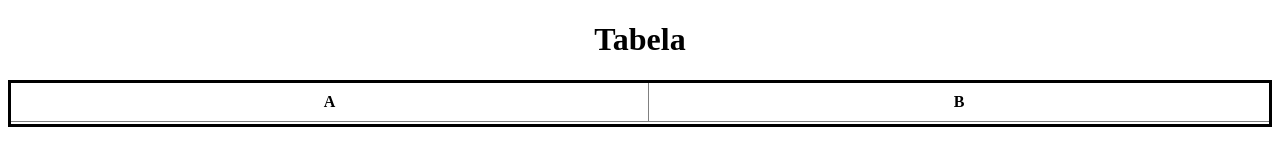
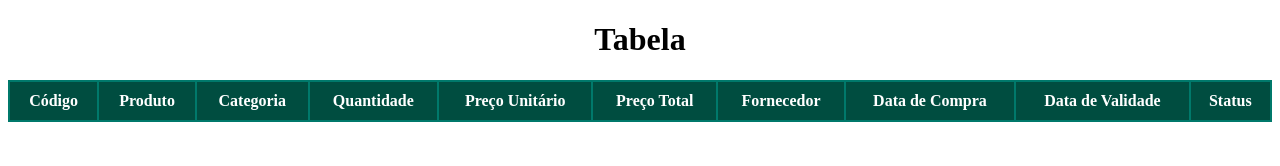
Before and after one commit to DevRafaelLucas/HTML-CSS-JS-projects, a plain HTML site: page HTML-CSS-JS-projects/HTML/TesteTabela.html in a window 1280 px wide. Drawn offline with Linux system fonts and the light colour scheme.

Commit message:
Add files via upload

```diff
--- a/HTML-CSS-JS-projects/HTML/TesteTabela.html
+++ b/HTML-CSS-JS-projects/HTML/TesteTabela.html
@@ -8,13 +8,25 @@
 </head>
 <body>
 <h1 style="text-align: center;">Tabela</h1>
-<table style="width: 100%; border-collapse: collapse; border: 3px solid #000;">  <!-- tag de criar tabela -->
+<table style="width: 100%; border-collapse: collapse;">  <!-- tag de criar tabela -->
+
     <tr > <!-- tag de criar linha na tabela-->
-        <th style="border: 1px solid grey; padding: 10px; text-align: center;">A</th> <!-- tag de criar titulo da tabela -->
-        <th style="border: 1px solid grey; padding: 10px; text-align: center;">B</th>
+
+        <th style="border: 2px solid #00796b; padding: 10px; background-color: #004d40; color: white;">Código</th> <!-- tag de criar titulo da tabela -->
+        <th style="border: 2px solid #00796b; padding: 10px; background-color: #004d40; color: white;">Produto</th> <!-- tag de criar titulo da tabela -->
+        <th style="border: 2px solid #00796b; padding: 10px; background-color: #004d40; color: white;">Categoria</th> <!-- tag de criar titulo da tabela -->
+        <th style="border: 2px solid #00796b; padding: 10px; background-color: #004d40; color: white;">Quantidade</th> <!-- tag de criar titulo da tabela -->
+        <th style="border: 2px solid #00796b; padding: 10px; background-color: #004d40; color: white;">Preço Unitário</th> <!-- tag de criar titulo da tabela -->
+        <th style="border: 2px solid #00796b; padding: 10px; background-color: #004d40; color: white;">Preço Total</th> <!-- tag de criar titulo da tabela -->
+        <th style="border: 2px solid #00796b; padding: 10px; background-color: #004d40; color: white;">Fornecedor</th> <!-- tag de criar titulo da tabela -->
+        <th style="border: 2px solid #00796b; padding: 10px; background-color: #004d40; color: white;">Data de Compra</th> <!-- tag de criar titulo da tabela -->
+        <th style="border: 2px solid #00796b; padding: 10px; background-color: #004d40; color: white;">Data de Validade</th> <!-- tag de criar titulo da tabela -->
+        <th style="border: 2px solid #00796b; padding: 10px; background-color: #004d40; color: white;">Status</th> <!-- tag de criar titulo da tabela -->
+
     </tr>
     <tr>
         <td> <!-- tag de criar coluna da tabela -->
+
         </td>
     </tr>
 </table>
```
Also changed, not shown: HTML-CSS-JS-projects/HTML/Exercicios/ExerciciosDeTabela/Ex14Tabela.html (added, +34 -0 lines).
